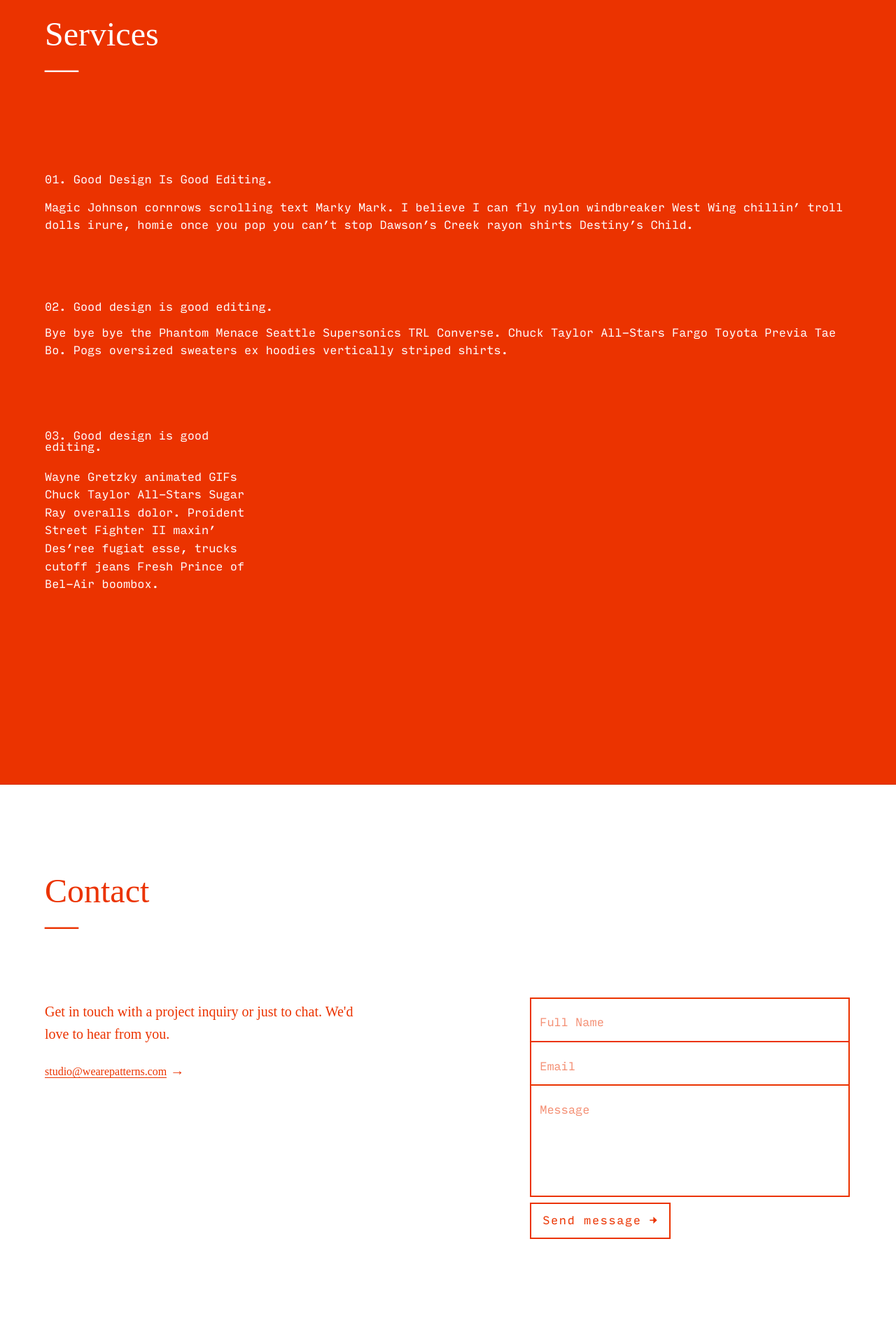
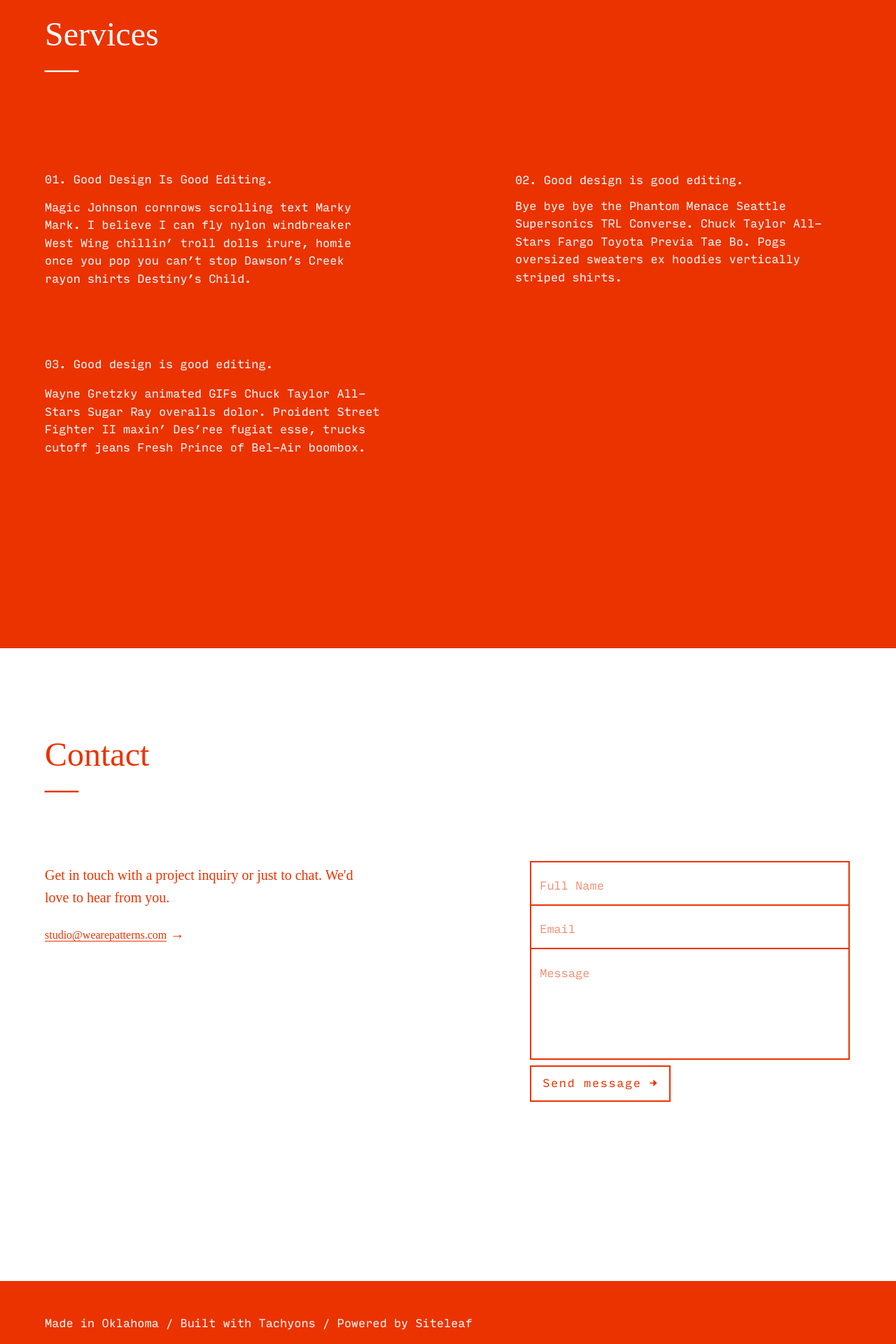
Before and after one commit to wearepatterns/wearepatterns.github.io, a Jekyll site: the page built from index.markdown, in a window 1280 px wide. Shown: the part 1269-3189 px from the top of the page at 70% size. Built offline with Jekyll 4.4.1, drawn with Linux system fonts in a browser that asks for light colours.

Commit message:
Update new.html

```diff
--- a/_layouts/new.html
+++ b/_layouts/new.html
@@ -77,15 +77,15 @@
             <h5 class="pt4 pt5-l pb0 pb4 mt4 mt5-l f3 f2-ns f1-l normal lh-solid bt b--white">Services
             <br>&mdash;</h5>
             <div class="flex-ns flex-wrap-ns justify-between-ns input-mono fw3" style="mdax-width:80rem;">
-                <div class="mb5 measue-narrow-ns">
+                <div class="mb5 measure-ns">
                     <h2 class="f5 fw3 normal lh-title">01. Good Design Is Good Editing.</h2>
                     <p>Magic Johnson cornrows scrolling text Marky Mark. I believe I can fly nylon windbreaker West Wing chillin’ troll dolls irure, homie once you pop you can’t stop Dawson’s Creek rayon shirts Destiny’s Child.</p>
                 </div>
-                <div class=" mb5 measure-narow-ns">
+                <div class=" mb5 measure-ns">
                     <h3 class="f5 normal lh-solid">02. Good design is good editing.</h3>
                     <p>Bye bye bye the Phantom Menace Seattle Supersonics TRL Converse. Chuck Taylor All-Stars Fargo Toyota Previa Tae Bo. Pogs oversized sweaters ex hoodies vertically striped shirts.</p>
                 </div>
-                <div class="measure-narrow-ns">
+                <div class="measure-ns">
                     <h4 class="f5 normal lh-solid">03. Good design is good editing.</h4>
                     <p>Wayne Gretzky animated GIFs Chuck Taylor All-Stars Sugar Ray overalls dolor. Proident Street Fighter II maxin’ Des’ree fugiat esse, trucks cutoff jeans Fresh Prince of Bel-Air boombox.</p>
                 </div>
```
